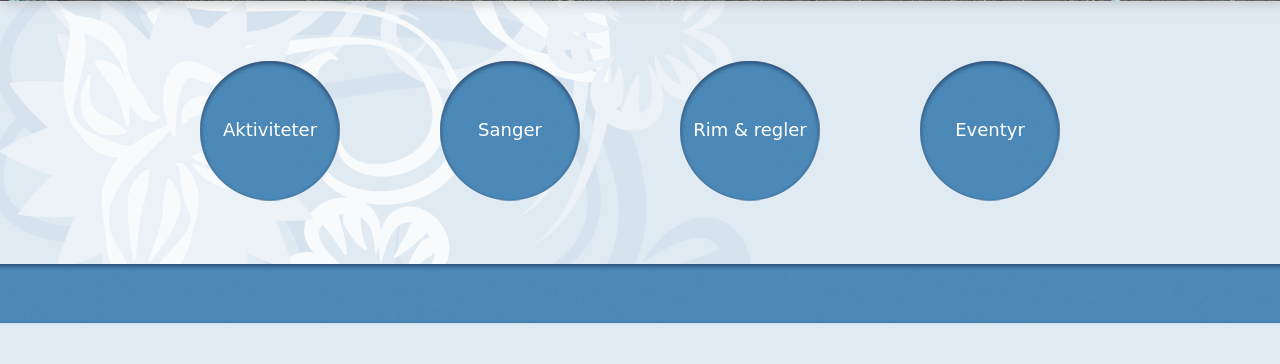
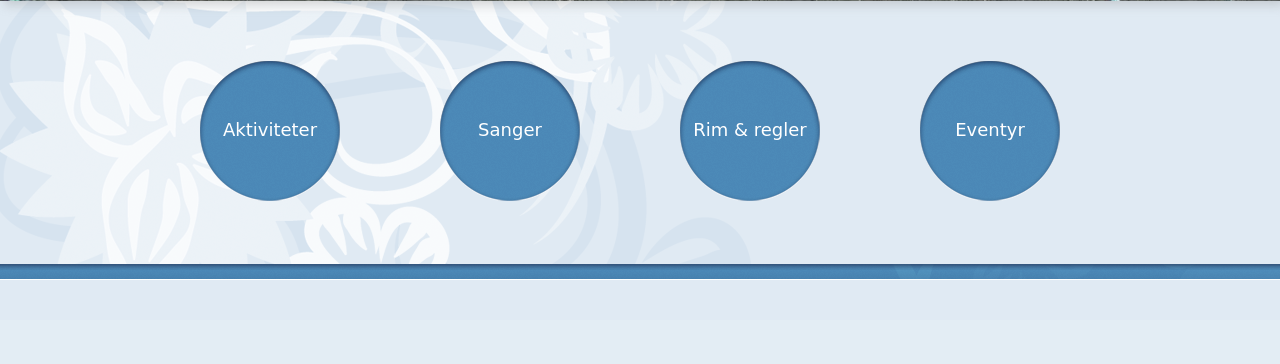
Before and after one commit to anneliulsberg/mikroaktiv, a WordPress theme: template index.php in a window 1280 px wide. Shown: the part 617-981 px from the top of the page. After the commit the page ends 897 px from the top, so only its background shows below. Run offline with PHP 8.4 and a stand-in for WordPress, Linux system fonts and the light colour scheme; the site name, menu and one post (Sample post) are stand-ins, and other content is empty; some libraries are stand-ins or nearby versions; some web fonts are replaced.

Commit message:
Styled the content

```diff
--- a/index.php
+++ b/index.php
@@ -2,7 +2,7 @@
 <?php $categories = get_categories(array('orderby' => 'name', 'order' => 'ASC', 'child_of' => 0)); ?>
 <?php foreach ($categories as $category) : ?>
 
-	<div id="<?php echo $category->slug ?>">
+	<div id="<?php echo $category->slug ?>" class="category">
 		<h2>Topp 5 <?php echo $category->name ?></h2>
 
 		<ul>
--- a/style.css
+++ b/style.css
@@ -82,13 +82,17 @@ nav li {
 }
 
 #content {
-	background-image: url(images/page-bg.png);
+	background-image: url(images/decor-bottom.png), url(images/page-bg.png);
+	background-repeat: no-repeat, repeat;
+	background-position: bottom right, top left;
+	position: relative;
+	z-index: 2;
 }
 
 #content:before {
 	background-image: url(images/page-top.png);
 	background-repeat: repeat-x;
-	height: 32px;
+	height: 6px;
 	content: '';
 	display: block;
 }
@@ -96,14 +100,54 @@ nav li {
 #content:after {
 	background-image: url(images/page-bottom.png);
 	background-repeat: repeat-x;
-	height: 28px;
+	height: 9px;
 	content: '';
+	display: block;
+	position: relative;
+	z-index: 1;
+	border-bottom: 1px solid #fff;
+	clear: both;
+}
+
+.category {
+	margin: 54px 20px 51px 0;
+	color: #fff;
+	float: left;
+	text-align: center;
+
+}
+
+.category h2 {
+	font-size: 20px;
+	margin-bottom: 20px;
+}
+
+.category h3 {
+	background-color: rgba(0, 0, 0, .2);
+	height: 60px;
+	padding-top: 20px;
+}
+
+/*.category a:before {
+	content: '';
+	width: 220px;
+	height: 256px;
+	display: block;
+}*/
+
+.category a {
+	color: #fff;
+	text-decoration: none;
+	z-index: 4;
+	position: relative;
 	display: block;
 }
 
-
-#content h2 {
-	margin-top: 28px;
-	color: #fff;
-	font-size: 20px;
+.category li {
+	height: 256px;
+	background-color: #fff;
+	width: 220px;
+	margin-bottom: 20px;
+	position: relative;
+	z-index: 3;
 }
```
Also changed, not shown: images/page-bottom.png, images/page-top.png.
